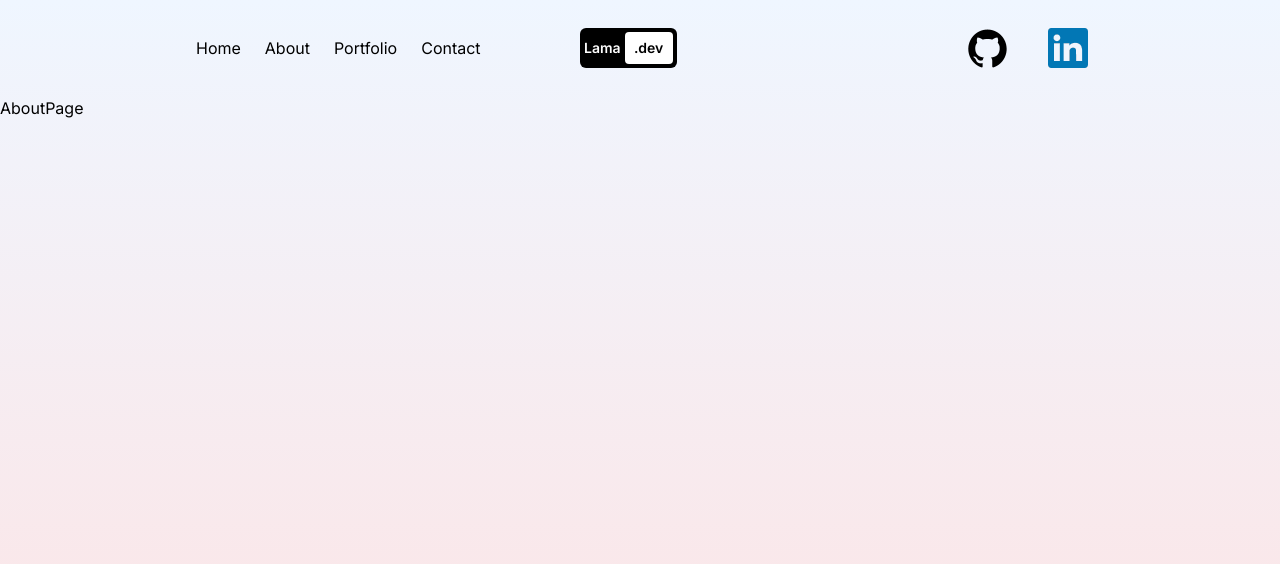
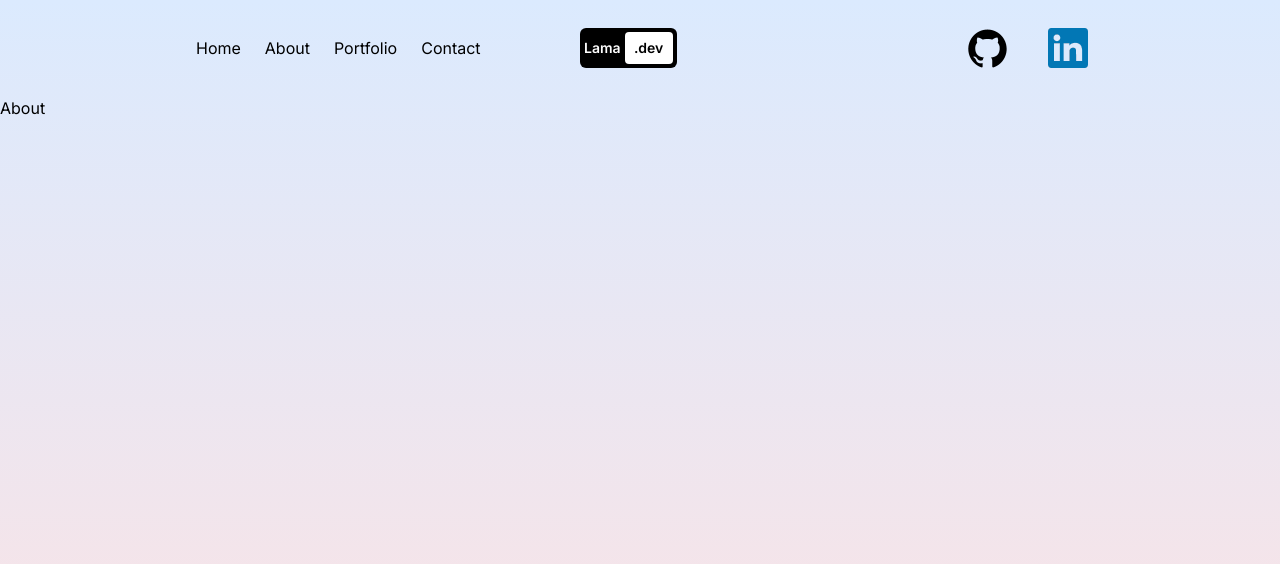
Before and after one commit to SameeraSanka/Portfolio, a Next.js app: page /About in a window 1280 px wide. Shown: the top 564 px of the page. Built offline with nearby package versions, Linux system fonts and the light colour scheme.

Commit message:
page transition and animation created

```diff
--- a/src/app/About/page.jsx
+++ b/src/app/About/page.jsx
@@ -1,8 +1,15 @@
+"use client";
+import { motion } from "framer-motion";
 import React from 'react'
 
 function AboutPage() {
   return (
-    <div>AboutPage</div>
+    <motion.div
+    className="h-full"
+    initial={{ y: "-200vh" }}
+    animate={{ y: "0%" }}
+    transition={{ duration: 1 }}
+  >About</motion.div>
   )
 }
 
--- a/src/app/Contact/page.jsx
+++ b/src/app/Contact/page.jsx
@@ -1,8 +1,15 @@
+"use client";
+import { motion } from "framer-motion";
 import React from 'react'
 
 function ContactPage() {
   return (
-    <div>ContactPage</div>
+    <motion.div
+    className="h-full"
+    initial={{ y: "-200vh" }}
+    animate={{ y: "0%" }}
+    transition={{ duration: 1 }}
+  >contact</motion.div>
   )
 }
 
--- a/src/app/Portfolio/page.jsx
+++ b/src/app/Portfolio/page.jsx
@@ -1,8 +1,15 @@
+"use client";
+import { motion } from "framer-motion";
 import React from 'react'
 
 function PortfolioPage() {
   return (
-    <div>PortfolioPage</div>
+    <motion.div
+    className="h-full"
+    initial={{ y: "-200vh" }}
+    animate={{ y: "0%" }}
+    transition={{ duration: 1 }}
+  >port</motion.div>
   )
 }
 
--- a/src/app/layout.js
+++ b/src/app/layout.js
@@ -1,6 +1,6 @@
 import { Inter } from "next/font/google";
 import "./globals.css";
-import Navbar from "@/components/Navbar";
+import TransitionProvider from "@/components/transitionProvider";
 
 const inter = Inter({ subsets: ["latin"] });
 
@@ -13,13 +13,7 @@
   return (
     <html lang="en">
       <body className={inter.className}>
-        <div className="w-screen h-screen bg-gradient-to-b from-blue-50 to-red-100">
-          <div className="h-24">
-            <Navbar />
-          </div>
-          <div className="h-[calc(100vh-6rem)]">        {children}</div>
-        </div>
-
+        <TransitionProvider>{children}</TransitionProvider>
       </body>
     </html>
   );
--- a/src/app/page.jsx
+++ b/src/app/page.jsx
@@ -1,6 +1,15 @@
+"use client";
+import { motion } from "framer-motion";
 import Image from "next/image";
+
 const Homepage = () => {
   return (
+    <motion.div
+      className="h-full"
+      initial={{ y: "-200vh" }}
+      animate={{ y: "0%" }}
+      transition={{ duration: 1 }}
+    >
       <div className="flex flex-col lg:flex-row h-full px-8 md:px-12 lg:px-20 xl:px-48">
         {/* image */}
         <div className="h-1/2 relative lg:h-full lg:w-1/2">
@@ -10,7 +19,9 @@
         {/* text */}
         <div className="h-1/2 flex flex-col gap-8 items-center justify-center lg:h-full lg:w-1/2">
           {/* title */}
-        <h1 className="text-4xl font-bold md:text-6xl">Crafting Digital Experiences, Designing Tomorrow.</h1>
+          <h1 className="text-4xl font-bold md:text-6xl">
+            Crafting Digital Experiences, Designing Tomorrow.
+          </h1>
           {/* description */}
           <p className="md:text-xl">
             Welcome to my digital canvas, where innovation and creativity
@@ -20,11 +31,16 @@
           </p>
           {/* buttons */}
           <div className="w-full flex gap-4 ">
-          <button className="p-4 rounded-lg ring-1 ring-black bg-black text-white">View my work</button>
-          <button className="p-4 rounded-lg ring-1 ring-black">Contact Me</button>
+            <button className="p-4 rounded-lg ring-1 ring-black bg-black text-white">
+              View my work
+            </button>
+            <button className="p-4 rounded-lg ring-1 ring-black">
+              Contact Me
+            </button>
           </div>
         </div>
       </div>
+    </motion.div>
   );
 };
 
--- a/src/components/NavLink.jsx
+++ b/src/components/NavLink.jsx
@@ -7,7 +7,7 @@
 
     const pathName = usePathname();
 
-    console.log(pathName)
+    //console.log(pathName)
 
   return (
    <Link className={`rounded p-1 ${pathName === link.url  && "bg-black text-white"}`} href={link.url}>
--- /dev/null
+++ b/src/components/TransitionProvider.jsx
@@ -0,0 +1,46 @@
+"use client";
+
+import { AnimatePresence } from "framer-motion";
+import Navbar from "./navbar";
+import { motion } from "framer-motion";
+import { usePathname } from "next/navigation";
+
+const TransitionProvider = ({ children }) => {
+  const pathName = usePathname();
+
+  return (
+    <AnimatePresence mode="wait">
+      <div
+        key={pathName}
+        className="w-screen h-screen bg-gradient-to-b from-blue-100 to-red-100"
+      >
+        <motion.div
+          className="h-screen w-screen fixed bg-black rounded-b-[100px] z-40"
+          animate={{ height: "0vh" }}
+          exit={{ height: "140vh" }}
+          transition={{ duration: 0.5, ease: "easeOut" }}
+        />
+        <motion.div
+          className="fixed m-auto top-0 bottom-0 left-0 right-0 text-white text-8xl cursor-default z-50 w-fit h-fit"
+          initial={{ opacity: 1 }}
+          animate={{ opacity: 0 }}
+          exit={{ opacity: 0 }}
+          transition={{ duration: 0.8, ease: "easeOut" }}
+        >
+          {pathName.substring(1)}
+        </motion.div>
+        <motion.div
+          className="h-screen w-screen fixed bg-black rounded-t-[100px] bottom-0 z-30"
+          initial={{ height: "140vh" }}
+          animate={{ height: "0vh", transition: { delay: 0.5 } }}
+        />
+        <div className="h-24">
+          <Navbar />
+        </div>
+        <div className="h-[calc(100vh-6rem)]">{children}</div>
+      </div>
+    </AnimatePresence>
+  );
+};
+
+export default TransitionProvider;
```
Lines whose indentation alone changed are shown as unchanged.
